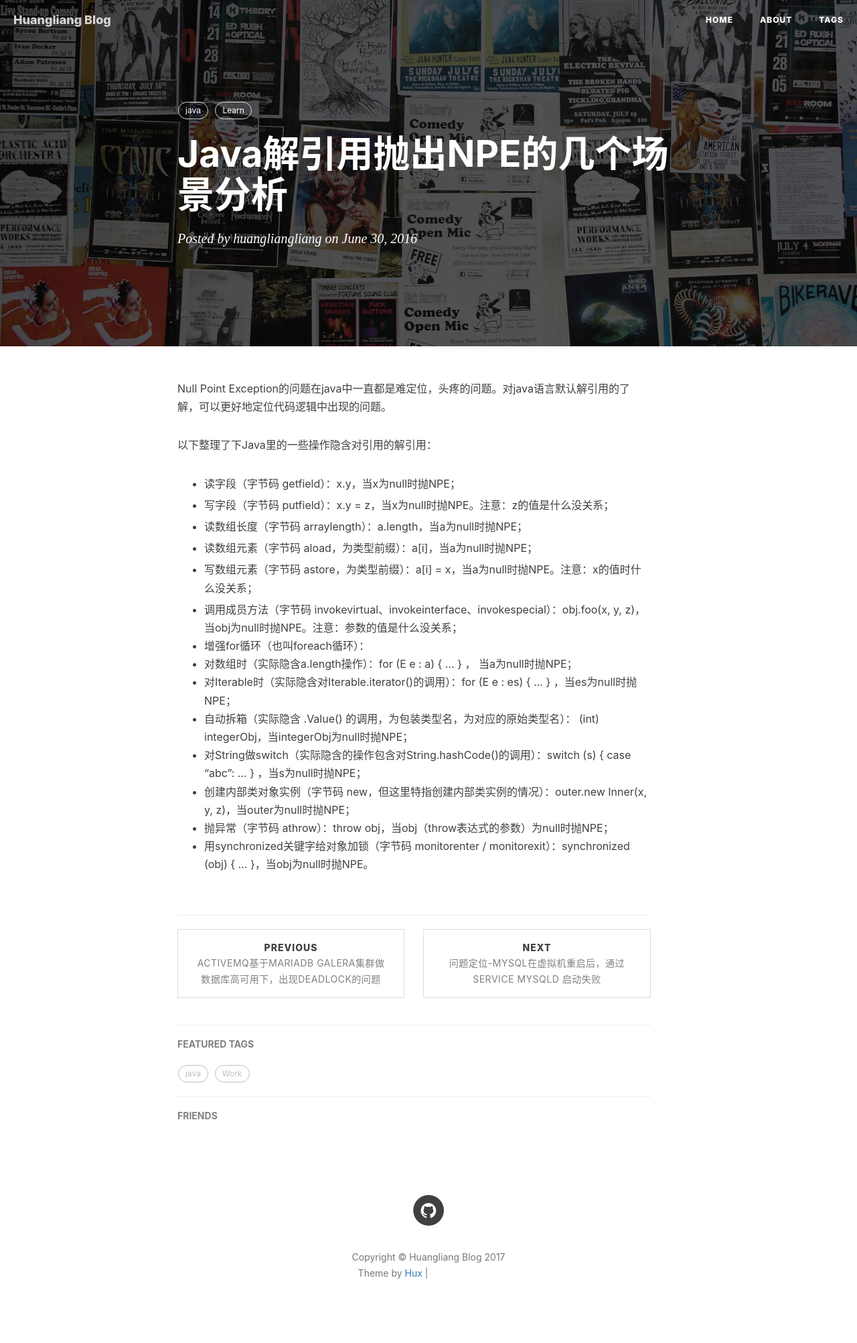
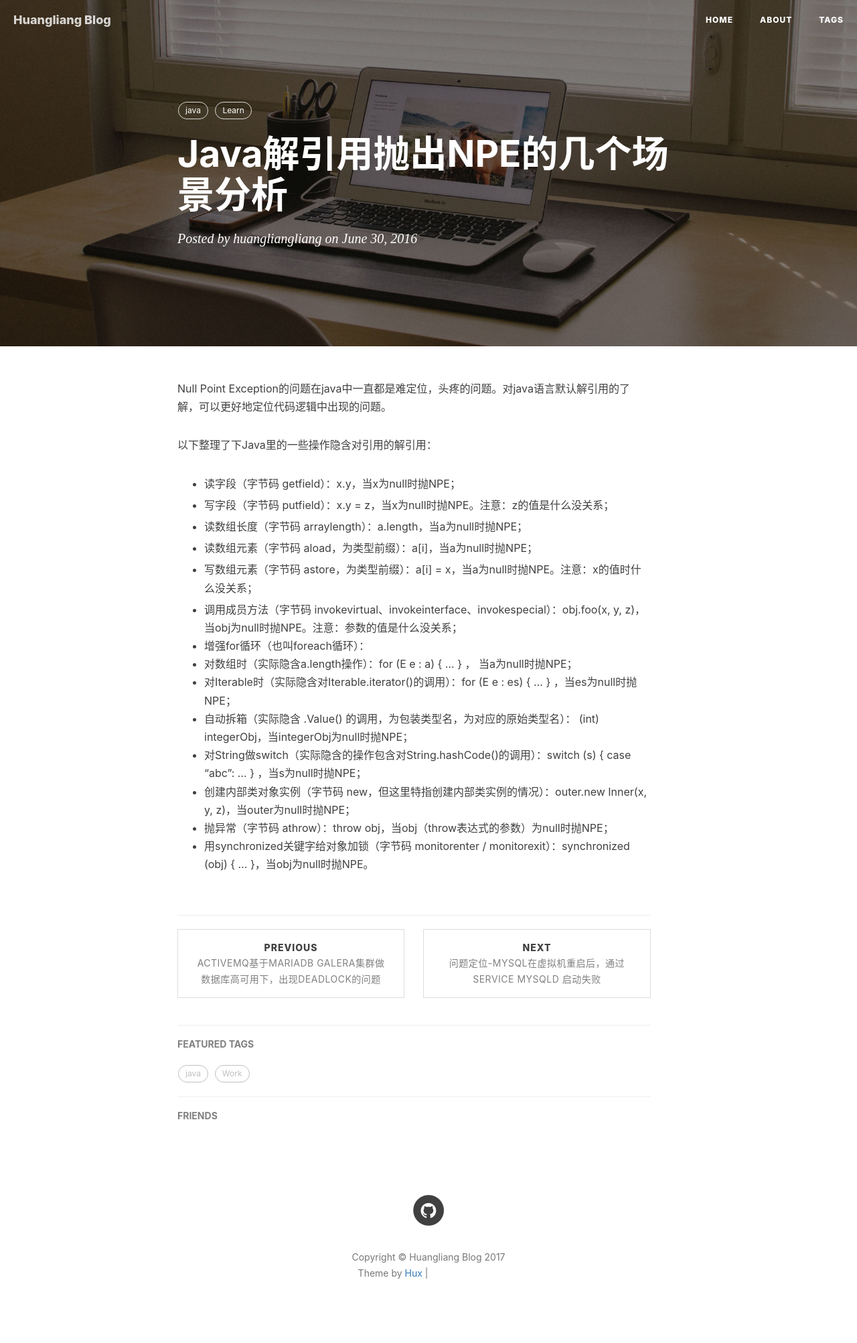
Before and after one commit to lianghuang/lianghuang.github.io, a Jekyll site: the page built from _posts/2016-06-30-Java解引用抛出NPE的几个场景.md, in a window 1280 px wide. Shown: the whole page at 67% size. Built offline with Jekyll 4.4.1, drawn with Linux system fonts in a browser that asks for light colours; nearby versions of some CDN libraries; comment, search, counter and statistics services are not loaded; grey boxes are pictures that could not be loaded.

Commit message:
换个背景

```diff
--- a/_config.yml
+++ b/_config.yml
@@ -1,7 +1,7 @@
 # Site settings
 title: Huangliang Blog
 SEOTitle: 黄亮亮的博客 | Huangliang Blog
-header-img: img/home-bg.jpg
+header-img: img/home-bg-o.jpg
 email: njuhll08@gmail.com
 description: "黄亮亮的博客"
 keyword: "黄亮亮的博客,黄亮亮"
```
